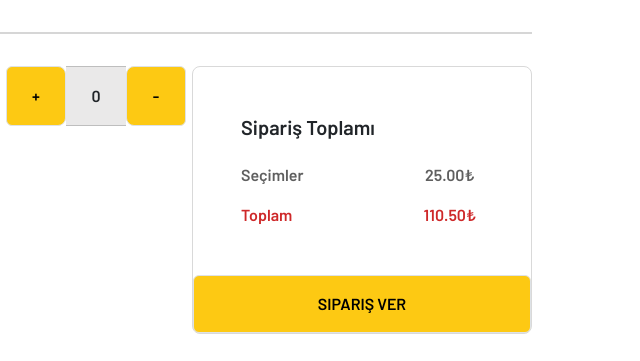
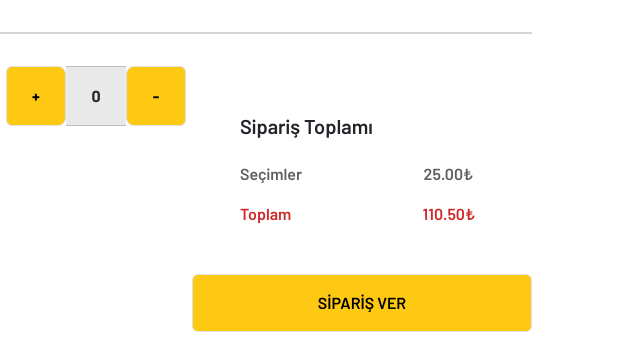
Before and after one commit to ozcnSezerr/pizza-project, a React (Vite) app: page / in a window 1280 px wide. Shown: the part 1217-1578 px from the top of the page, without its empty margins (0-640 px from the left). Before the commit the page ends 1551 px from the top, so only its background shows below. Built offline with nearby package versions, Linux system fonts and the light colour scheme.

Commit message:
add success page

```diff
--- a/index.html
+++ b/index.html
@@ -1,10 +1,13 @@
 <!doctype html>
-<html lang="en">
+<html lang="tr">
 
   <head>
     <meta charset="UTF-8" />
     <link rel="icon" type="image/svg+xml" href="./workintech.svg" />
-    <link href="https://fonts.googleapis.com/css2?family=Barlow:wght@400;600&display=swap" rel="stylesheet">
+    <link rel="preconnect" href="https://fonts.googleapis.com">
+    <link rel="preconnect" href="https://fonts.gstatic.com" crossorigin>
+    <link href="https://fonts.googleapis.com/css2?family=Roboto+Condensed:ital,wght@0,300;1,300&display=swap" rel="stylesheet">
+    <link href="https://fonts.googleapis.com/css2?family=Barlow:ital,wght@0,100;0,200;0,300;0,400;0,500;0,600;0,700;0,800;0,900;1,100;1,200;1,300;1,400;1,500;1,600;1,700;1,800;1,900&display=swap" rel="stylesheet">
     <meta name="viewport" content="width=device-width, initial-scale=1.0" />
     <title>Workintech + 🍕</title>
   </head>
--- a/src/App.css
+++ b/src/App.css
@@ -23,7 +23,7 @@
   height: 46px;
 }
 .form-header > p {
-  left: 29%;
+  left: 33%;
   top: 136px;
   position: absolute;
   color: white;
@@ -85,5 +85,6 @@ Form {
 .submit-section {
   display: flex;
   margin: 0 auto;
+  margin-bottom: 2rem;
   width: 532px;
 }
--- a/src/App.jsx
+++ b/src/App.jsx
@@ -1,11 +1,10 @@
 import { useState } from "react";
 import { BrowserRouter as Router, Route, Switch } from "react-router-dom";
-import reactLogo from "./assets/react.svg";
-import workintech from "/workintech.svg";
 import FormHeader from "./components/FormHeader";
 import SuccessPage from "./components/SuccessPage";
 import "./App.css";
 import SiparisForm from "./components/SiparisForm";
+
 function App() {
   const [count, setCount] = useState(0);
   return (
--- a/src/components/CounterBox.jsx
+++ b/src/components/CounterBox.jsx
@@ -1,6 +1,7 @@
 import { useState } from "react";
 import styled from "styled-components";
 import "bootstrap/dist/css/bootstrap.min.css";
+import { useHistory } from "react-router-dom";
 
 // Ana kapsayıcı
 const CounterContainer = styled.div`
@@ -43,9 +44,31 @@ const CounterDisplay = styled.span`
   border-left: none;
   border-right: none;
 `;
+const OrderButton = styled.button`
+  background-color: #fdc913;
+  text-transform: uppercase;
+  font-weight: 600;
+  cursor: pointer;
+
+  &:hover {
+    background-color: #e0b00d;
+  }
+`;
+const SubmitContainer = styled.div`
+  font
+  border: 1px solid #d9d9d9;
+  width: 340px;
+  display: flex;
+  flex-direction: column;
+`;
 
 export default function CounterBox() {
   const [count, setCount] = useState(0);
+  const history = useHistory();
+
+  const handleClick = () => {
+    history.push("/success");
+  };
 
   return (
     <>
@@ -64,16 +87,7 @@ export default function CounterBox() {
           -
         </CounterButton>
       </CounterContainer>
-      <div
-        className="pt-5"
-        style={{
-          border: "1px solid #D9D9D9",
-          borderRadius: "8px",
-          width: "340px",
-          display: "flex",
-          flexDirection: "column",
-        }}
-      >
+      <SubmitContainer className="pt-5 rounded">
         <h5 className="ms-5 pb-3" style={{ fontWeight: "600" }}>
           Sipariş Toplamı
         </h5>
@@ -86,18 +100,14 @@ export default function CounterBox() {
         >
           Toplam <span style={{ marginLeft: "8rem" }}>110.50₺</span>
         </p>
-        <button
+        <OrderButton
+          onClick={handleClick}
           type="submit"
           className="py-3 border rounded"
-          style={{
-            backgroundColor: "#fdc913 ",
-            textTransform: "uppercase",
-            fontWeight: "600",
-          }}
         >
           Sipariş Ver
-        </button>
-      </div>
+        </OrderButton>
+      </SubmitContainer>
     </>
   );
 }
--- a/src/components/SuccessPage.jsx
+++ b/src/components/SuccessPage.jsx
@@ -0,0 +1,37 @@
+import image from "../assets/logo.svg";
+import styled from "styled-components";
+
+const Container = styled.div`
+  position: absolute;
+  text-align: center;
+  width: 100vw;
+  height: 100vh;
+  background-color: #ce2829;
+`;
+
+const SuccessMessage = styled.h4`
+  position: absolute;
+  top: 50%;
+  left: 50%;
+  transform: translate(-50%, -50%) scale(2.4);
+  text-transform: uppercase;
+  color: white;
+  letter-spacing: 0.6px;
+  line-height: 1.6rem;
+  font-family: "Roboto Condensed", sans-serif;
+`;
+
+const Image = styled.img`
+  margin-top: 4rem;
+  transform: scale(0.6);
+`;
+export default function SuccessPage() {
+  return (
+    <Container>
+      <Image src={image} alt="teknolojik yemekler" />
+      <SuccessMessage>
+        tebrikler! <br /> siparişiniz alındı!
+      </SuccessMessage>
+    </Container>
+  );
+}
```
